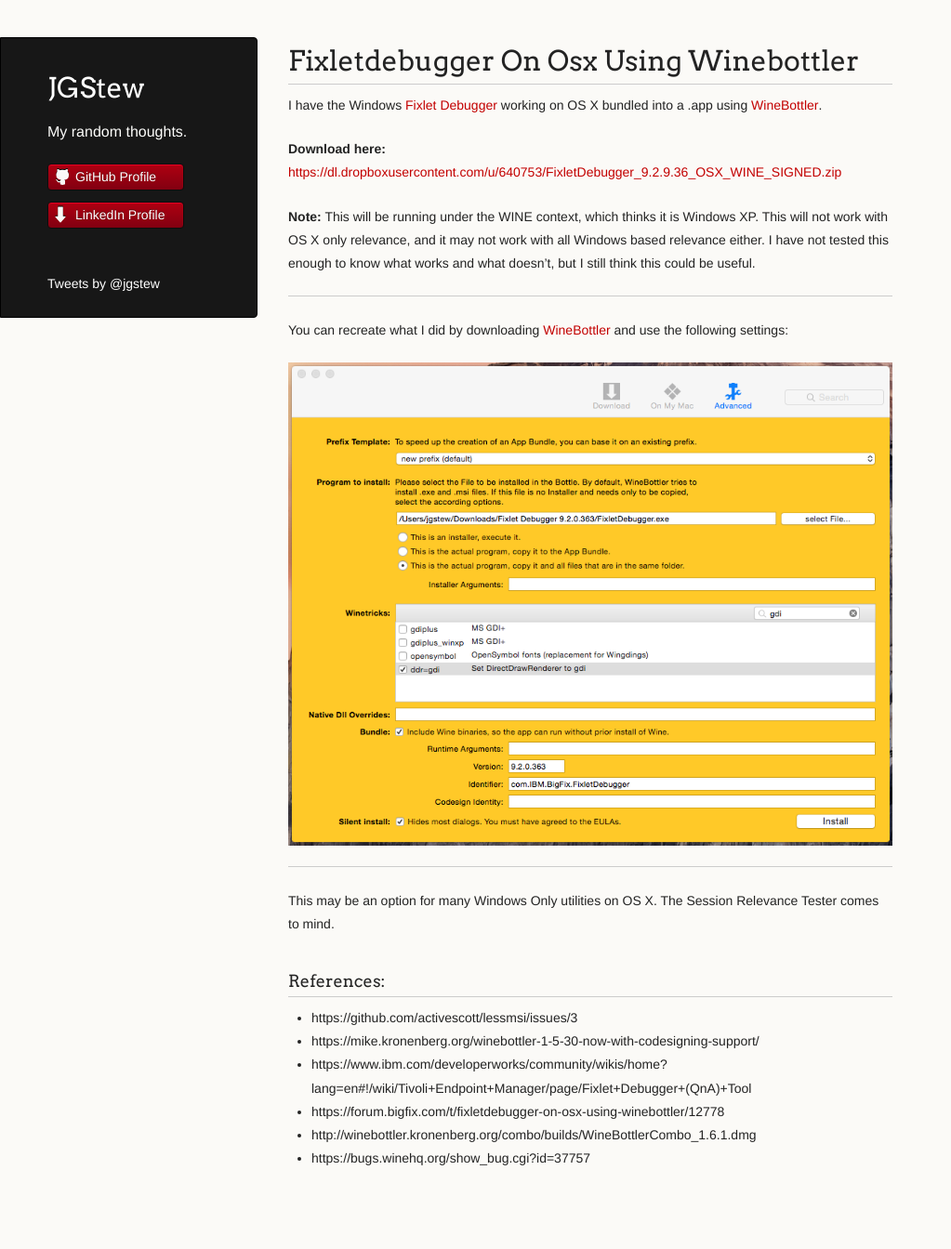
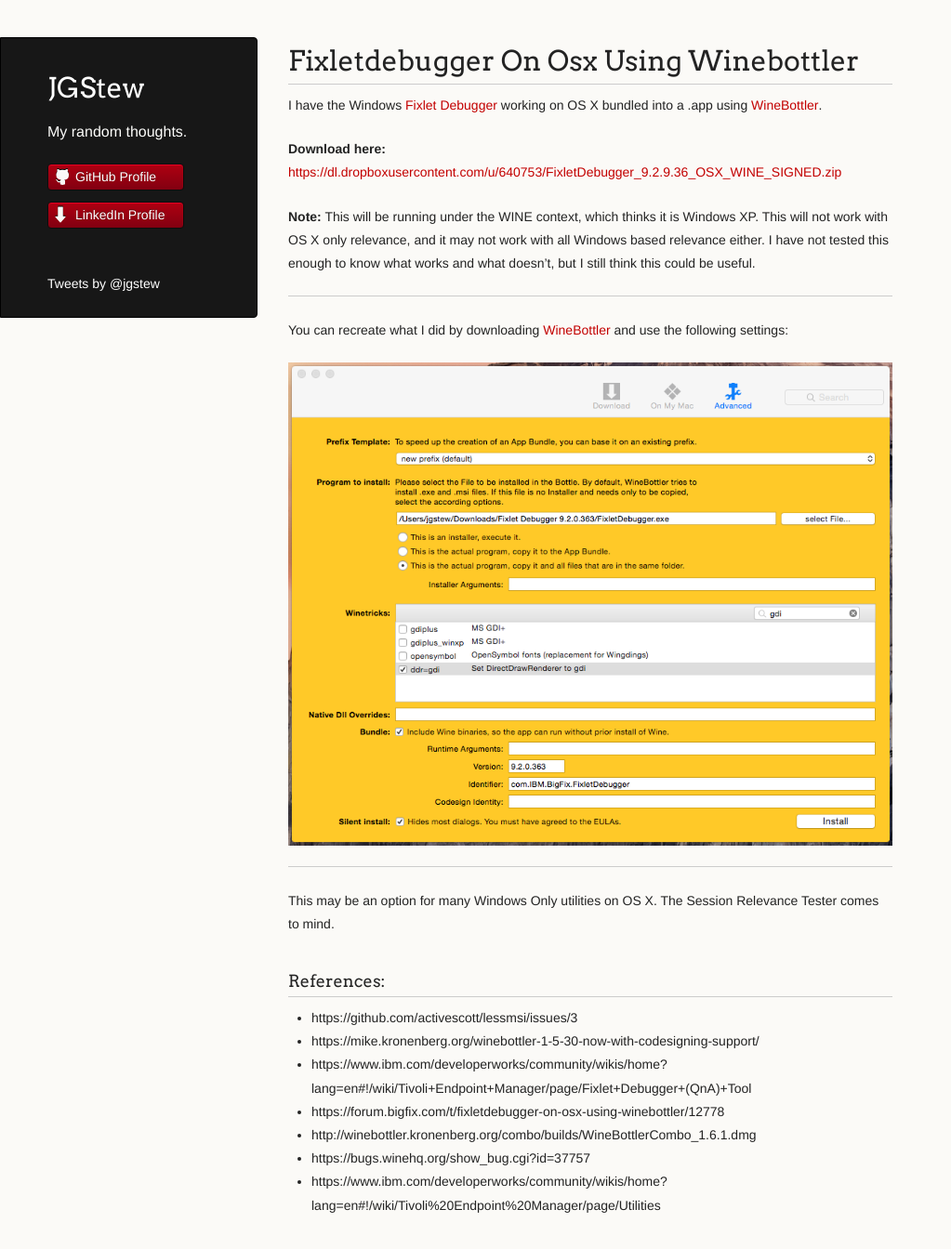
Before and after one commit to jgstew/jgstew.github.io, a Jekyll site: the page built from _posts/2015-03-17-FixletDebugger-on-OSX-using-WineBottler.md, in a window 1280 px wide and 1382 px high. Shown: the top 1344 px of the window at 93% size, without its empty margins (0-1023 px from the left). Built offline with Jekyll 4.4.1, drawn with Linux system fonts in a browser that asks for light colours; comment, search, counter and statistics services are not loaded; part of the change alters nothing that is shown.

Commit message:
Update 2015-03-17-FixletDebugger-on-OSX-using-WineBottler.md

```diff
--- a/_posts/2015-03-17-FixletDebugger-on-OSX-using-WineBottler.md
+++ b/_posts/2015-03-17-FixletDebugger-on-OSX-using-WineBottler.md
@@ -24,3 +24,4 @@ This may be an option for many Windows Only utilities on OS X. The Session Relev
 - https://forum.bigfix.com/t/fixletdebugger-on-osx-using-winebottler/12778
 - http://winebottler.kronenberg.org/combo/builds/WineBottlerCombo_1.6.1.dmg
 - https://bugs.winehq.org/show_bug.cgi?id=37757
+- https://www.ibm.com/developerworks/community/wikis/home?lang=en#!/wiki/Tivoli%20Endpoint%20Manager/page/Utilities
```
